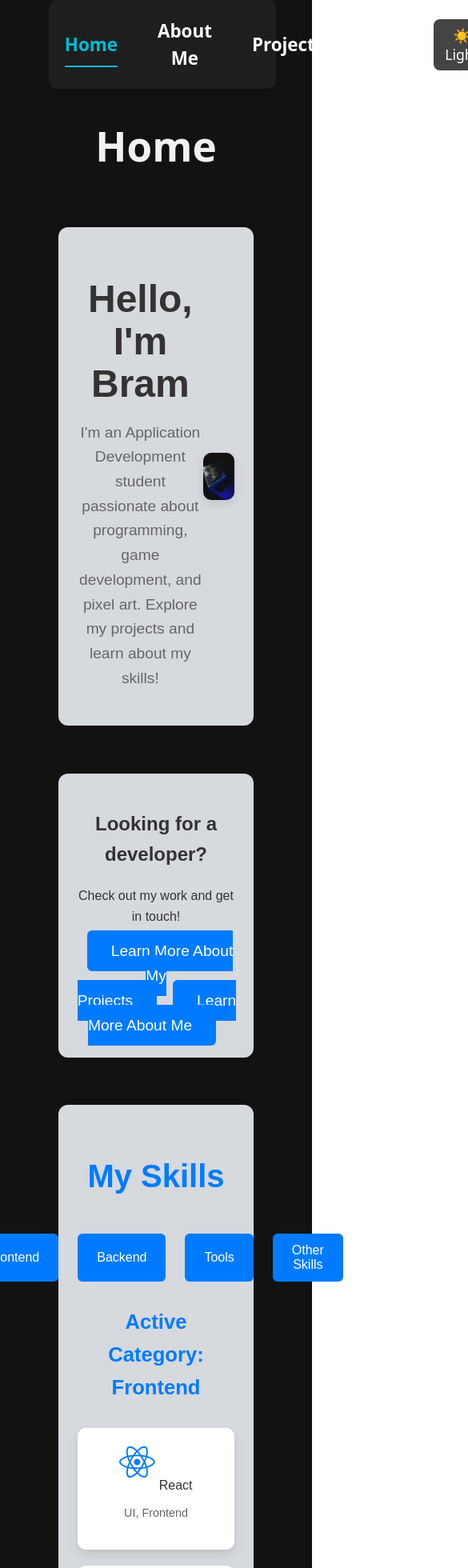
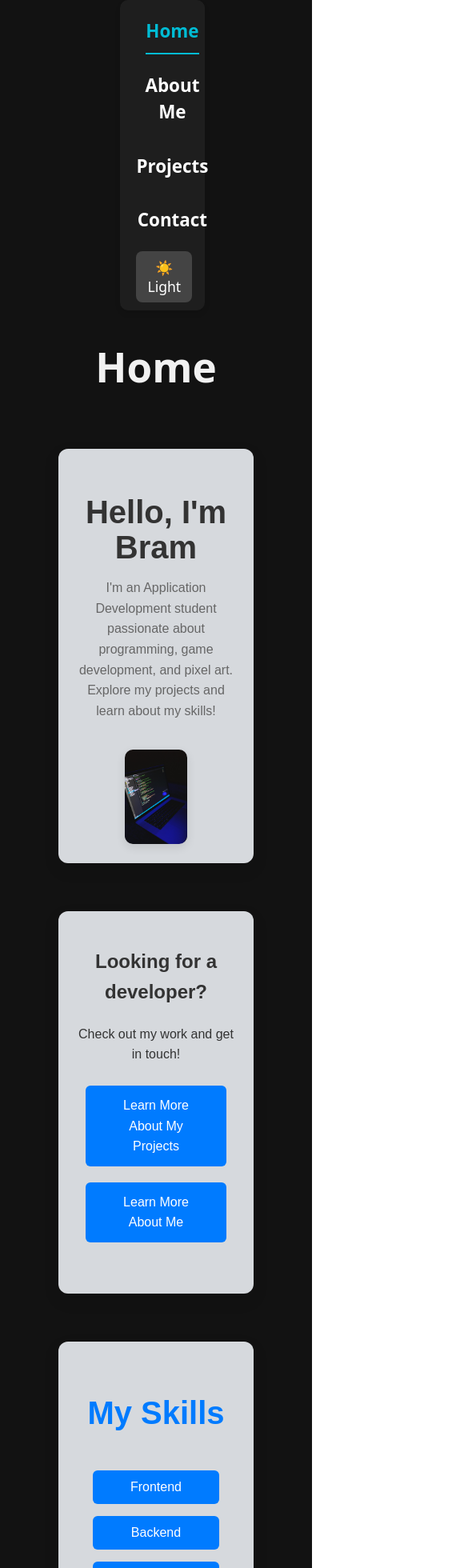
Before and after one commit to Bram-VE/my-portfolio, a React (Vite) app: page / in a window 390 px wide. Shown: the part 40-2000 px from the top of the page at 80% size, 585 px wide, since content can reach past the window. Built offline with nearby package versions, Linux system fonts and the light colour scheme.

Commit message:
Responsive

```diff
--- a/src/components/home.module.css
+++ b/src/components/home.module.css
@@ -15,6 +15,7 @@
   align-items: center;
   justify-content: space-between;
   margin-bottom: 60px;
+  flex-wrap: wrap;
 }
 
 .introText h1 {
@@ -34,6 +35,27 @@
   width: 20%;
   border-radius: 10px;
   box-shadow: 0 4px 12px rgba(0, 0, 0, 0.1);
+}
+
+@media (max-width: 768px) {
+  .introSection {
+    flex-direction: column;
+    text-align: center;
+  }
+
+  .homeImage {
+    width: 40%;
+    margin-top: 20px;
+  }
+
+  .introText h1 {
+    font-size: 2.5rem;
+  }
+
+  .introText p {
+    font-size: 1rem;
+    max-width: 100%;
+  }
 }
 
 /* Call to Action Section */
@@ -57,6 +79,12 @@
   background-color: #0056b3;
 }
 
+@media (max-width: 768px) {
+  .ctaButton {
+    font-size: 1rem;
+    padding: 12px 25px;
+  }
+}
 
 /* Skills Section */
 .skillsSection {
@@ -74,6 +102,7 @@
   display: flex;
   justify-content: center;
   margin-bottom: 30px;
+  flex-wrap: wrap;
 }
 
 .skillsButtons button {
@@ -91,6 +120,18 @@
 .skillsButtons button:hover {
   background-color: #0056b3;
   transform: translateY(-3px);
+}
+
+@media (max-width: 768px) {
+  .skillsButtons {
+    flex-direction: column;
+    align-items: center;
+  }
+
+  .skillsButtons button {
+    width: 80%;
+    margin-bottom: 15px;
+  }
 }
 
 /* Selected Category Box */
@@ -146,6 +187,14 @@
   color: #0056b3;
 }
 
+@media (max-width: 768px) {
+  .skillItem {
+    width: 45%;
+    margin-bottom: 20px;
+  }
+}
+
+/* Featured Projects Section */
 .featuredProjectsSection {
   margin-top: 4rem;
   text-align: center;
@@ -201,3 +250,26 @@
 .projectButton:hover {
   background-color: #0056b3;
 }
+
+@media (max-width: 768px) {
+  .projectsContainer {
+    flex-direction: column;
+    align-items: center;
+  }
+
+  .projectCard {
+    width: 90%;
+  }
+}
+
+/* Responsive Footer */
+@media (max-width: 768px) {
+  .footerContent {
+    text-align: center;
+  }
+
+  .footerIcons {
+    justify-content: center;
+    gap: 15px;
+  }
+}
--- a/src/components/home_screen.jsx
+++ b/src/components/home_screen.jsx
@@ -55,8 +55,10 @@ function Home() {
         <section className={styles.ctaSection}>
           <h2>Looking for a developer?</h2>
           <p>Check out my work and get in touch!</p>
-          <Link to="/projects" className={styles.ctaButton}>Learn More About My Projects</Link>
-          <Link to="/about" className={styles.ctaButton}>Learn More About Me</Link>
+          <div className={styles.skillsButtons}>
+            <Link to="/projects" className={styles.ctaButton}>Learn More About My Projects</Link>
+            <Link to="/about" className={styles.ctaButton}>Learn More About Me</Link>
+          </div>
         </section>
 
         <section className={styles.skillsSection}>
--- a/src/components/layout_template.module.css
+++ b/src/components/layout_template.module.css
@@ -17,12 +17,14 @@
     display: flex;
     justify-content: space-between;
     align-items: center;
+    flex-wrap: wrap;  /* Added for wrapping content on small screens */
 }
 
 .navLinks {
     display: flex;
     gap: 50px;
     align-items: center;
+    flex-wrap: wrap;  /* Added for wrapping on smaller screens */
 }
 
 .navLink {
@@ -91,7 +93,7 @@
     display: flex;
     justify-content: space-between;
     align-items: center;
-    flex-wrap: wrap;
+    flex-wrap: wrap;  /* Allow wrapping for small screens */
 }
 
 .footerLink {
@@ -116,3 +118,25 @@
     justify-content: center;
     gap: 10px;
 }
+
+/* Responsive Styles */
+@media (max-width: 768px) {
+    .navbar {
+        max-width: 20%;
+    }
+
+    .navLinks {
+        flex-direction: column;
+        gap: 10px;
+        align-items: center;
+    }
+
+    .themeToggle {
+        margin-top: 10px;
+    }
+
+    .footerContent {
+        flex-direction: column;
+        align-items: center;
+    }
+}
```
